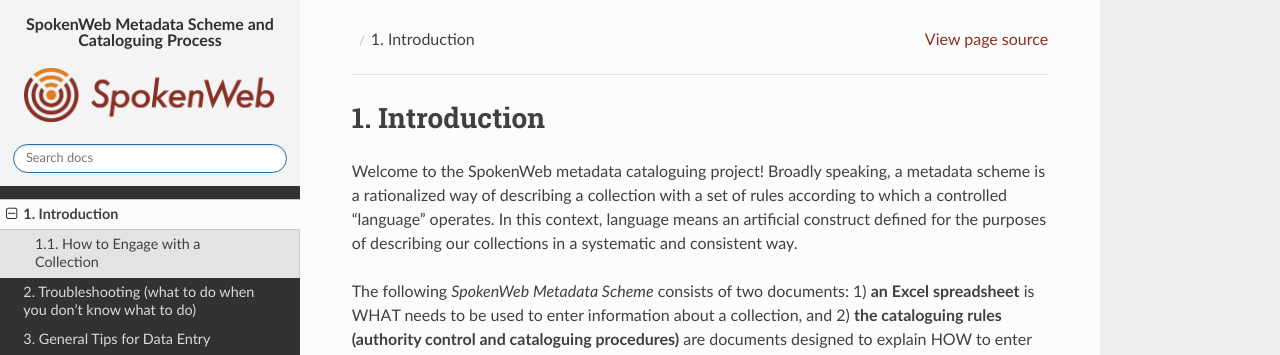
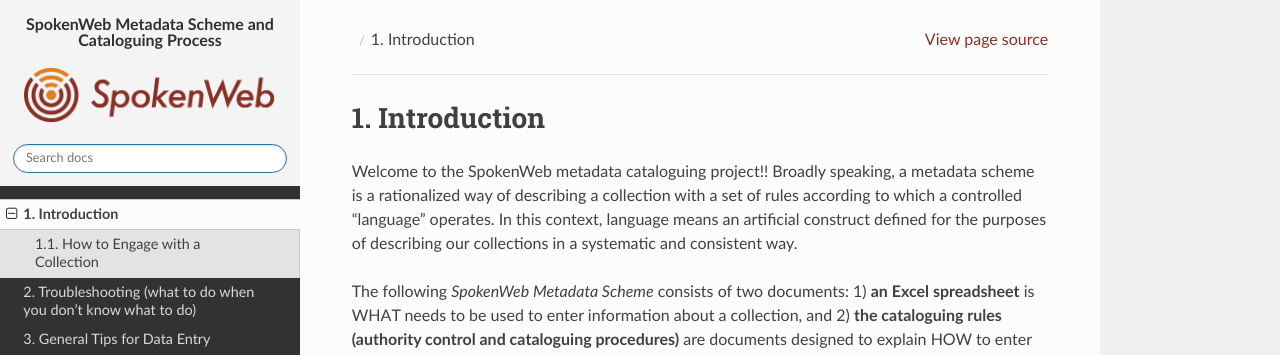
Before and after one commit to spokenweb/spokenweb-metadata-scheme, a Sphinx documentation site: the page built from docs/1-intro.rst, in a window 1280 px wide and 900 px high. Shown: the top 355 px of the window. Built offline with Sphinx 7.4.7 and the Read the Docs theme 2.0.0, drawn with Linux system fonts in a browser that asks for light colours.

```diff
--- a/docs/1-intro.rst
+++ b/docs/1-intro.rst
@@ -2,7 +2,7 @@
 1. Introduction
 ###############
 
-Welcome to the SpokenWeb metadata cataloguing project!  Broadly speaking, a metadata scheme is a rationalized way of describing a collection with a set of rules according to which a controlled “language” operates. In this context, language means an artificial construct defined for the purposes of describing our collections in a systematic and consistent way.
+Welcome to the SpokenWeb metadata cataloguing project!!  Broadly speaking, a metadata scheme is a rationalized way of describing a collection with a set of rules according to which a controlled “language” operates. In this context, language means an artificial construct defined for the purposes of describing our collections in a systematic and consistent way.
 
 The following *SpokenWeb Metadata Scheme* consists of two documents: 1) **an Excel spreadsheet** is WHAT needs to be used to enter information about a collection, and 2) **the cataloguing rules (authority control and cataloguing procedures)** are documents designed to explain HOW to enter information in the Excel file.
 
```
